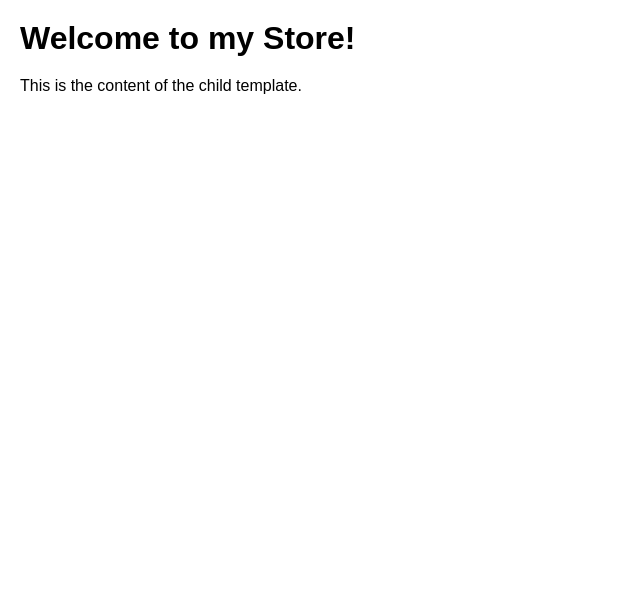
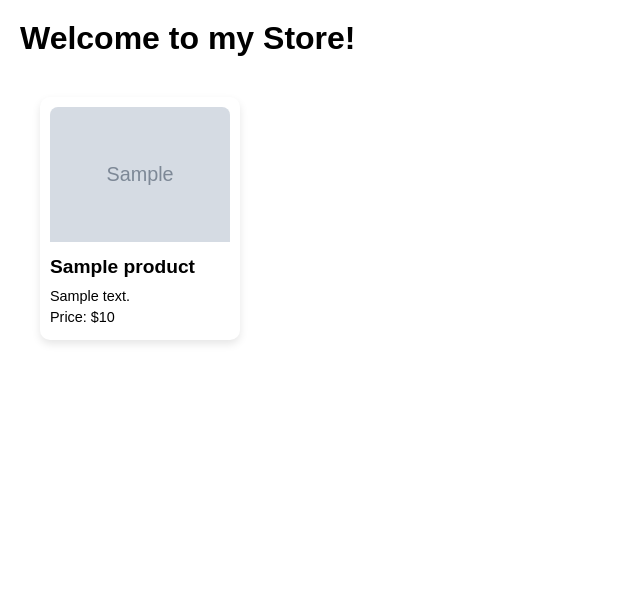
Before and after one commit to 54u94t/myrepo, a Django app: template templates/store.html in a window 1280 px wide. Shown: the part 80-680 px from the top of the page, without its empty margins (0-640 px from the left). Run offline with Django 3.2, Linux system fonts and the light colour scheme; the template is opened without the code that fills it: most values are stand-ins (such as "Sample title", 1, 10 or a date in 2020); grey boxes marked "Sample" are stand-in pictures.

Commit message:
product_pics

```diff
--- a/app1/models.py
+++ b/app1/models.py
@@ -1,15 +1,20 @@
 from django.db import models
+def product_image_filename(instance, filename):
+    # file will be uploaded to MEDIA_ROOT/product_images/<product_name>_<filename>
+    return f'product_images/{instance.name}_{filename}'
 
 class Product(models.Model):
     name = models.CharField(max_length=50)
     description = models.TextField()
     price = models.DecimalField(max_digits=10, decimal_places=2)
     quantity = models.PositiveIntegerField()
+    image = models.ImageField(upload_to=product_image_filename, default='default_product_image.png')
     created_at = models.DateTimeField(auto_now_add=True)
     updated_at = models.DateTimeField(auto_now=True)
 
     def __str__(self):
         return self.name
+
 class Expense(models.Model):
     category_choices = [
         ('Groceries', 'Groceries'),
--- /dev/null
+++ b/static/css/movie_album.css
@@ -0,0 +1,39 @@
+/* Add this to your CSS file or style tag in your HTML */
+
+.movie-album {
+    display: flex;
+    flex-wrap: wrap;
+    justify-content: space-around;
+}
+
+.movie-card {
+    width: 200px;
+    margin: 20px;
+    box-shadow: 0 4px 8px rgba(0, 0, 0, 0.1);
+    transition: transform 0.3s;
+    padding: 10px;
+    border-radius: 10px;
+    cursor:pointer;
+}
+
+.movie-card:hover {
+    transform: scale(1.05);
+}
+
+.movie-card img {
+    width: 100%;
+    height: auto;
+    border-radius: 8px 8px 0 0;
+}
+
+.movie-card h2 {
+    font-size: 1.2rem;
+    margin: 10px 0;
+}
+
+.movie-card p {
+    font-size: 0.9rem;
+    margin: 5px 0;
+}
+
+/* Add more styles as needed */
--- a/templates/add_product.html
+++ b/templates/add_product.html
@@ -11,7 +11,7 @@
     <p>Add a product to inventory</p>
     <br>
     <hr>
-    <form method="post" action="{% url 'add_product' %}">
+    <form method="post" action="{% url 'add_product' %}" enctype="multipart/form-data">
         {% csrf_token %}
         <h2>Add a new product</h2>
 
@@ -27,6 +27,10 @@
         <label for="{{ form.quantity.id_for_label }}">Quantity:</label>
         {{ form.quantity }}
 
+        <label for="{{ form.image.id_for_label }}">Image:</label>
+        {{ form.image }}
+
         <button type="submit">Add Product</button>
     </form>
+
 {% endblock %}
--- a/templates/store.html
+++ b/templates/store.html
@@ -1,8 +1,19 @@
 {% extends 'base.html' %}
 
-{% block title %}Page Title{% endblock %}
+{% block extra_css %}{% load static %}<link rel="stylesheet" href="{% static 'css/movie_album.css' %}">{% endblock %}
 
 {% block content %}
     <h1>Welcome to my Store!</h1>
-    <p>This is the content of the child template.</p>
+
+    <div class="movie-album">
+        {% for product in items %}
+            <div class="movie-card">
+                <img src="{{ product.image.url }}" alt="{{ product.name }}">
+                <h2>{{ product.name }}</h2>
+                <p>{{ product.description }}</p>
+                <p>Price: ${{ product.price }}</p>
+                <!-- Add more details as needed -->
+            </div>
+        {% endfor %}
+    </div>
 {% endblock %}
```
Also changed, not shown: app1/forms.py (+6 -1 lines), app1/templatetags/custom_filters.py (added, +11 -0 lines), app1/views.py (+5 -3 lines), templates/dashboard.html (+22 -6 lines), app1/migrations/0005_product_image_alter_expense_category.py (added), db.sqlite3, media/product_images/Oris_Cigarettes_cig.jpg (added), media/product_images/Perfume_perfume.jpg (added), 1 other file.
